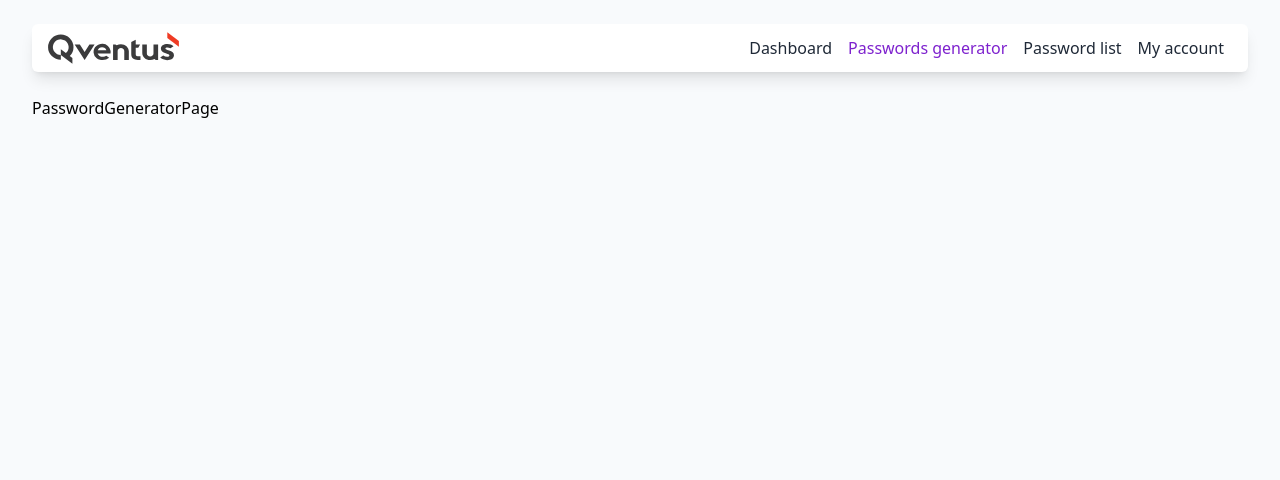
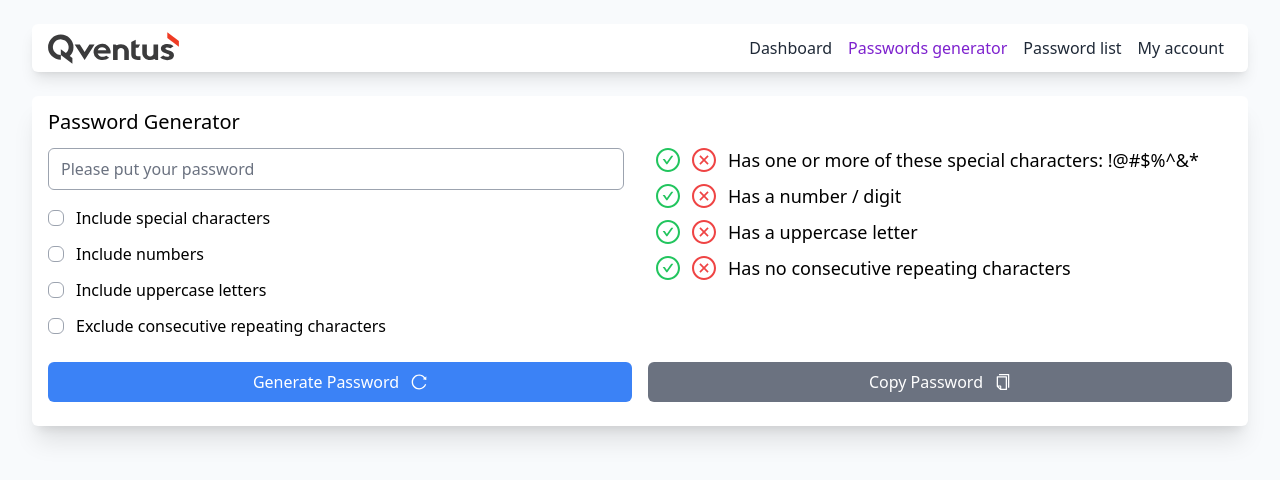
Before and after one commit to hijuliancode/cc-qventus-password-generator, a React (Vite) app: page / in a window 1280 px wide. Shown: the top 480 px of the page. Built offline with nearby package versions, Linux system fonts and the light colour scheme.

Commit message:
QVentus: PG: Components: Markup HTML & CSS

```diff
--- a/package.json
+++ b/package.json
@@ -10,6 +10,7 @@
     "preview": "vite preview"
   },
   "dependencies": {
+    "@ant-design/icons": "^5.2.6",
     "react": "^18.2.0",
     "react-dom": "^18.2.0",
     "react-router-dom": "^6.16.0"
--- a/src/pages/password-generator-page/password-generator-page.tsx
+++ b/src/pages/password-generator-page/password-generator-page.tsx
@@ -1,6 +1,71 @@
+import { CheckCircleOutlined, CloseCircleOutlined, CopyOutlined, ReloadOutlined } from "@ant-design/icons"
 
 export const PasswordGeneratorPage = () => {
   return (
-    <h1>PasswordGeneratorPage</h1>
+    <div className="bg-white flex flex-col pt-4 pb-6 px-4 rounded-md shadow-xl h-full">
+      {/* Tittle */}
+      <h1 className="font-regular text-xl leading-none mb-4 flex w-full">Password Generator</h1>
+
+      <div className="flex flex-col md:flex-row gap-8 mb-6">
+        <div className="w-full">
+          {/* Input Field */}
+          <input type="text" className="rounded-md border-gray-400 w-full" placeholder="Please put your password" />
+
+          {/* Password Filters */}
+          <div className="flex flex-col gap-3 mt-4">
+            <div className="flex items-center gap-3">
+              <input type="checkbox" className="rounded-md border-gray-400" />
+              <p>Include special characters</p>
+            </div>
+            <div className="flex items-center gap-3">
+              <input type="checkbox" className="rounded-md border-gray-400" />
+              <p>Include numbers</p>
+            </div>
+            <div className="flex items-center gap-3">
+              <input type="checkbox" className="rounded-md border-gray-400" />
+              <p>Include uppercase letters</p>
+            </div>
+            <div className="flex items-center gap-3">
+              <input type="checkbox" className="rounded-md border-gray-400" />
+              <p>Exclude consecutive repeating characters</p>
+            </div>
+          </div>
+        </div>
+        <div className="w-full">
+          <ul className="flex flex-col gap-3">
+            <li className="flex items-center gap-3 text-lg leading-none">
+              <CheckCircleOutlined className="text-green-500 text-2xl leading-none" />
+              <CloseCircleOutlined className="text-red-500 text-2xl leading-none" />
+              <p>Has one or more of these special characters: !@#$%^&*</p>
+            </li>
+            <li className="flex items-center gap-3 text-lg leading-none">
+              <CheckCircleOutlined className="text-green-500 text-2xl leading-none" />
+              <CloseCircleOutlined className="text-red-500 text-2xl leading-none" />
+              <p>Has a number / digit</p>
+            </li>
+            <li className="flex items-center gap-3 text-lg leading-none">
+              <CheckCircleOutlined className="text-green-500 text-2xl leading-none" />
+              <CloseCircleOutlined className="text-red-500 text-2xl leading-none" />
+              <p>Has a uppercase letter</p>
+            </li>
+            <li className="flex items-center gap-3 text-lg leading-none">
+              <CheckCircleOutlined className="text-green-500 text-2xl leading-none" />
+              <CloseCircleOutlined className="text-red-500 text-2xl leading-none" />
+              <p>Has no consecutive repeating characters</p>
+            </li>
+          </ul>
+        </div>
+      </div>
+      <div className="flex">
+        <button className="bg-blue-500 text-white rounded-md px-4 py-2 w-full flex items-center justify-center gap-3">
+          Generate Password
+          <ReloadOutlined />
+        </button>
+        <button className="bg-gray-500 text-white rounded-md px-4 py-2 w-full ml-4 flex items-center justify-center gap-3">
+          Copy Password
+          <CopyOutlined />
+        </button>
+      </div>
+    </div>
   )
 }
```
Also changed, not shown: 1 other file (tests, documents, lock files or other folders).
